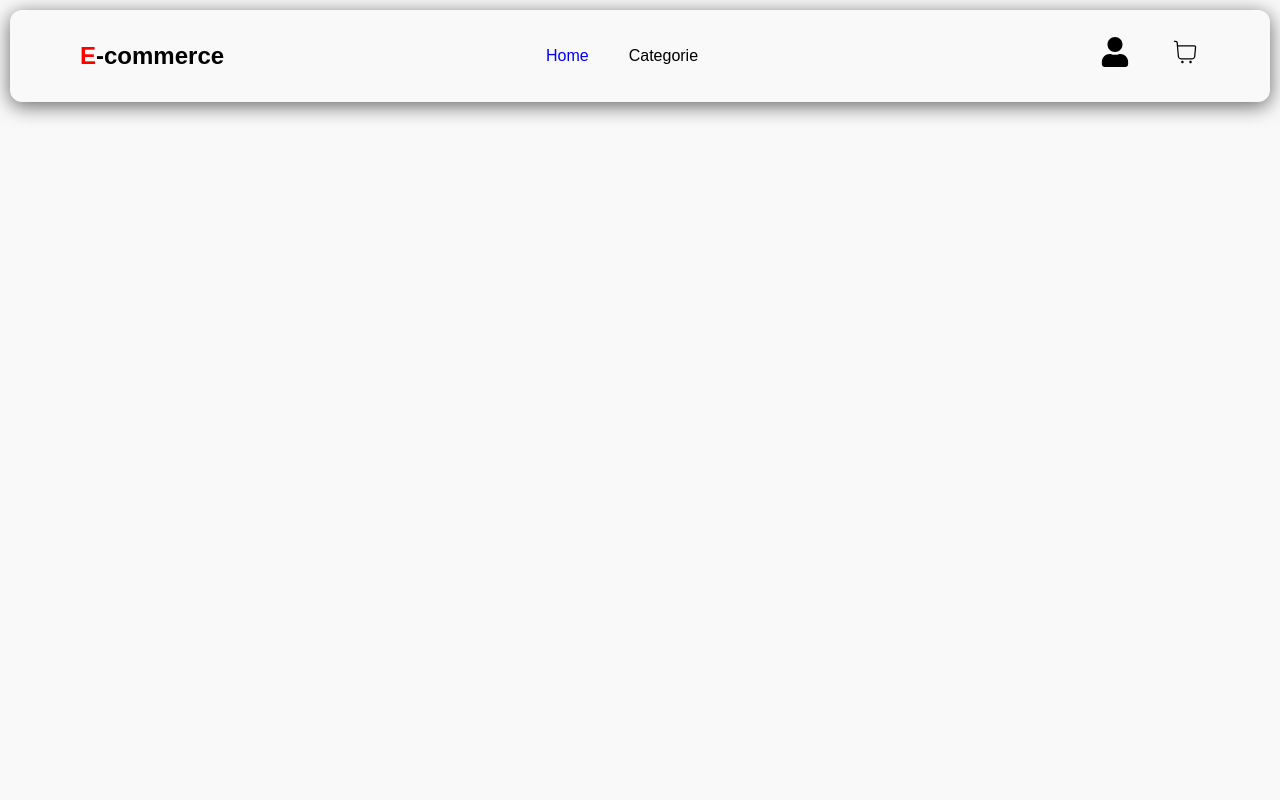
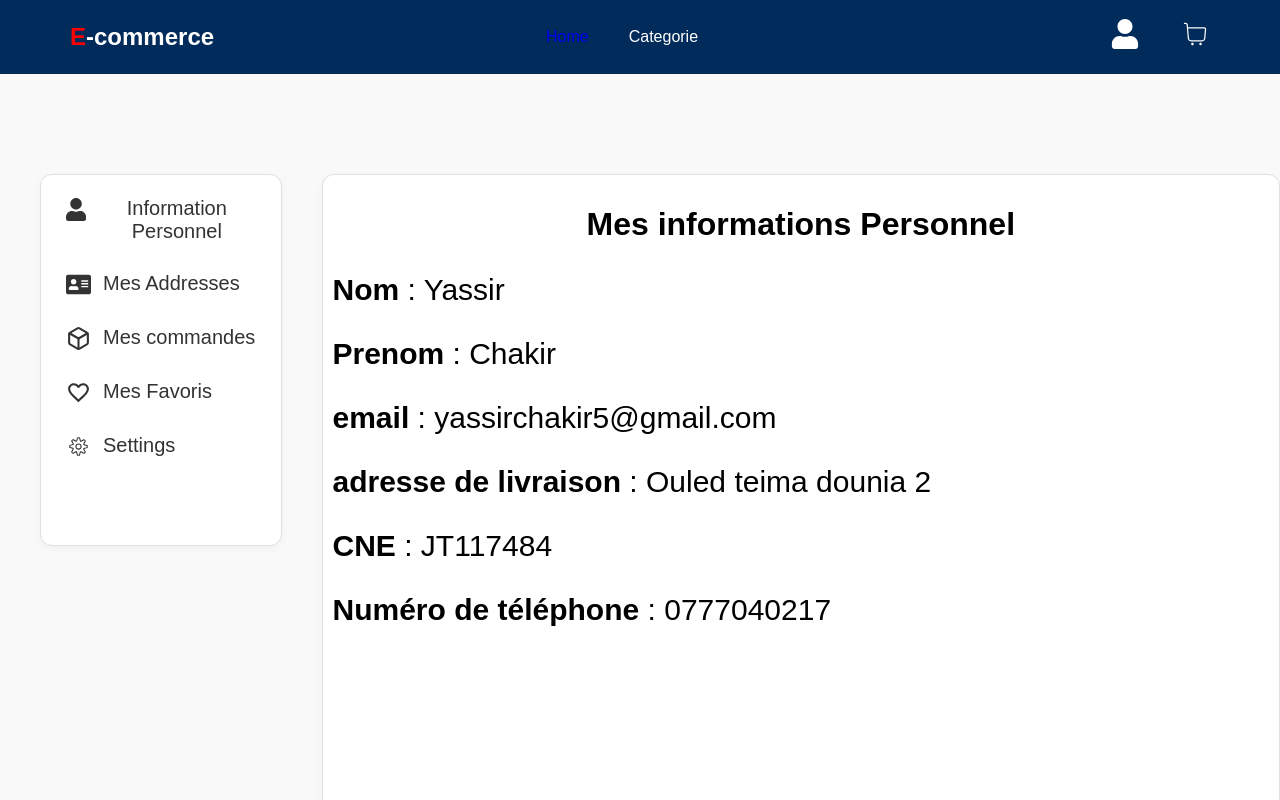
Before and after one commit to yassirchakir5/e-commerce--projet-, a React (Create React App) app: page /infos in a window 1280 px wide. Shown: the top 800 px of the page. Built offline with nearby package versions, Linux system fonts and the light colour scheme.

Commit message:
add profile infos

```diff
--- a/package.json
+++ b/package.json
@@ -10,6 +10,7 @@
     "react": "^19.3.0",
     "react-dom": "^19.3.0",
     "react-icons": "^5.7.0",
+    "react-router-dom": "^7.18.4",
     "react-scripts": "5.0.1",
     "web-vitals": "^2.1.4"
   },
--- a/public/index.html
+++ b/public/index.html
@@ -17,7 +17,9 @@
   </head>
   <body>
     <noscript>You need to enable JavaScript to run this app.</noscript>
+    <div id="d-bar"></div>
     <div id="root"></div>
+
 
   </body>
 </html>
--- a/src/component/Bar.css
+++ b/src/component/Bar.css
@@ -1,11 +1,11 @@
 body{
-    margin: 10px;
+    margin: 0;
     padding: 0;
     font-family: sans-serif;
     background: #f9f9f9;
 }
 
-strong{
+.sb{
     color: red;
 }
 
@@ -20,8 +20,9 @@ strong{
     justify-content: space-between;
     align-items: center;
     padding: 12px 30px;
-    box-shadow: 0 4px 20px rgba(0,0,0,0.6);
-    border-radius: 12px;
+    background: #002B5B;
+    color: white;
+    height: 50px;
 }
 
 .bar-btn{
@@ -31,14 +32,17 @@ strong{
     transition: 0.5s;
 }
 
-.bar-btn:hover{
+.home:hover{
+    color: violet;
+}
+
+.categorie:hover{
     color: violet;
 }
 
 .logo:hover{
     font-size: 28px;
     font-weight: bold;
-    text-shadow: 0 4px 12px rgba(0,0,0,0.15);
 
 }
 
@@ -53,9 +57,10 @@ strong{
     top: 100%;
     position: absolute;
     min-width: 160px;
-    background: antiquewhite;
+    background: white;
     border-radius: 20px;
     text-align: center;
+    color: black;
 }
 
 .dropdown-content a{
@@ -92,10 +97,12 @@ strong{
     right: 0;
     position: absolute;
     min-width: 160px;
-    background: antiquewhite;
+    background: white;
     border-radius: 20px;
     text-align: center;
     width: 230px;
+    color: black;
+    cursor: auto;
 }
 
 
@@ -130,6 +137,10 @@ strong{
     transition: 0.5s ;
 }
 
+.profile-down img{
+    cursor: auto;
+}
+
 .btn-deco:hover{
     background: blue;
     color: red;
--- a/src/component/Bar.js
+++ b/src/component/Bar.js
@@ -2,6 +2,7 @@ import { Component } from "react";
 import './Bar.css';
 import { FaUser } from "react-icons/fa";
 import { CiShoppingCart } from "react-icons/ci";
+
 
 
 class Bar extends Component{
@@ -9,11 +10,11 @@ class Bar extends Component{
     render(){
         return(
             <div className="bar">
-                <h2 className="logo"><strong>E</strong>-commerce</h2>
+                <h2 className="logo"><strong className="sb">E</strong>-commerce</h2>
                 <div className="bar-btn">
-                    <a href="#" className="bar-btn">Home</a>
+                    <a href="/" className="bar-btn home">Home</a>
                     <div className="dropdown">
-                        <a className="dopdownbtn bar-btn">Categorie</a>
+                        <a className="dopdownbtn bar-btn categorie">Categorie</a>
                         <div className="dropdown-content">
                             <h3>Technologie</h3>
                             <a href="#">Phones</a>
@@ -31,8 +32,7 @@ class Bar extends Component{
                         <div className="profile-down">
                             <img src="images/ya.jpeg" className="img-pro"/>
                             <h2>Yassir Chakir</h2>
-                            <a href="#">Information Personnel</a>
-                            <a>errf</a>
+                            <a href="/infos">Information Personnel</a>
                             <button className="btn-deco">Déconnexion</button>
                         </div>
                     </div>
@@ -43,4 +43,5 @@ class Bar extends Component{
         );
     }
 }
+
 export default Bar;
--- /dev/null
+++ b/src/component/infos.css
@@ -0,0 +1,82 @@
+body{
+    font-family: sans-serif;
+}
+
+.card-btns{
+    background-color: #ffffff;
+    border: 1px solid #e0e0e0; /* إطار خفيف */
+    border-radius: 12px; /* الجوانب دايرين */
+    padding: 10px;
+    width: 300px;
+    display: flex;
+    height: 350px;
+    flex-direction: column;
+    gap: 5px; /* المسافة بين الروابط */
+    box-shadow: 0 2px 8px rgba(0, 0, 0, 0.04);
+    margin-top: 100px;
+    margin-left: 40px;
+}
+
+.card-btns button{
+    display: flex;
+    gap: 12px; /* المسافة بين الأيقونة والكلمة */
+    padding: 12px 15px;
+    text-decoration: none;
+    color: #333333;
+     font-size: 20px;
+    font-weight: 500;
+    border-radius: 8px;
+    transition: background-color 0.3s ease, color 0.3s ease;
+    cursor: pointer;
+    border: none;
+    background: transparent;
+}
+.menu-icon{
+    font-size: 18px;
+    color: #666666;
+}
+
+.menu-icon:hover{
+    color: white;
+    background-color: blue;
+}
+.active {
+  background-color: #e8f0fe; /* خلفية زرقاء باردة */
+  color: #1a73e8; /* لون خط أزرق مغلوق */
+  font-weight: 600;
+}
+
+.menu-icon.active .menu-icon{
+    color: #1a73e8;
+}
+
+.settings{
+    font-size: 25px;
+}
+
+.info{
+    display: flex;
+}
+
+.second-card{
+    background-color: #ffffff;
+    border: 1px solid #e0e0e0; /* إطار خفيف */
+    border-radius: 12px; /* الجوانب دايرين */
+    padding: 10px;
+    width: 100%;
+    display: flex;
+    height: 50vh;
+    flex-direction: column;
+    gap: 5px; /* المسافة بين الروابط */
+    box-shadow: 0 2px 8px rgba(0, 0, 0, 0.04);
+    margin-top: 100px;
+    margin-left: 40px;
+    height: 100vh;
+}
+.second-card h1{
+    text-align: center;
+}
+
+.second-card p{
+    font-size: 30px;
+}
--- /dev/null
+++ b/src/component/infos.js
@@ -0,0 +1,70 @@
+import { Component } from "react";
+import { FaUser } from "react-icons/fa";
+import './infos.css';
+import { FaAddressCard } from "react-icons/fa";
+import { MdFavoriteBorder } from "react-icons/md";
+import { CiSettings } from "react-icons/ci";
+import { FiBox } from "react-icons/fi";
+class Infos extends Component{
+    constructor(props){
+        super(props);
+        this.state = {
+            actuelle: "infos"
+        };
+    }
+    change = (a) => {
+        this.setState({
+            actuelle: a
+        });
+    }
+    render(){
+        return(
+            <div>
+                <div className="info">
+                    <div className="card-btns">
+                        <button className="menu-icon active" onClick={() => {this.change("infos")}}><FaUser className="settings"/> Information Personnel</button>
+                        <button className="menu-icon" onClick={() => {this.change("adre")}}> <FaAddressCard className="settings"/> Mes Addresses</button>
+                        <button className="menu-icon" onClick={() => {this.change("commad")}}><FiBox className="settings"/> Mes commandes</button>
+                        <button className="menu-icon" onClick={() => {this.change("favo")}}><MdFavoriteBorder className="settings"/>Mes Favoris</button>
+                        <button className="menu-icon" onClick={() => {this.change("set")}}><CiSettings className="settings" />Settings</button>
+                    </div>
+                    <div className="second-card">
+                        {this.state.actuelle === "infos" && (
+                            <div>
+                                <h1>Mes informations Personnel</h1>
+                                <p><strong>Nom </strong> : Yassir</p>
+                                <p><strong>Prenom </strong> : Chakir</p>
+                                <p><strong>email </strong> : yassirchakir5@gmail.com</p>
+                                <p><strong>adresse de livraison </strong> : Ouled teima dounia 2</p>
+                                <p><strong>CNE </strong> : JT117484</p>
+                                <p><strong>Numéro de téléphone </strong> : 0777040217</p>
+                            </div>
+                        )}
+                        {this.state.actuelle === "adre" && (
+                            <div>
+                                <h1>Mes Addresses</h1>
+                            </div>
+                        )}
+                        {this.state.actuelle === "commad" && (
+                            <div>
+                                <h1>Mes commandes</h1>
+                            </div>
+                        )}
+                        {this.state.actuelle === "favo" && (
+                            <div>
+                                <h1>Mes favoris</h1>
+                            </div>
+                        )}
+                        {this.state.actuelle === "set" && (
+                            <div>
+                                <h1>Settings</h1>
+                            </div>
+                        )}
+                    </div>
+                </div>
+            </div>
+        )
+    }
+}
+
+export default Infos;
--- a/src/index.js
+++ b/src/index.js
@@ -3,13 +3,17 @@ import ReactDOM from 'react-dom/client';
 import './index.css';
 import reportWebVitals from './reportWebVitals';
 import Bar from './component/Bar';
-
+import Infos from './component/infos';
+import { BrowserRouter, Route, Routes } from 'react-router-dom';
 
 const root = ReactDOM.createRoot(document.getElementById('root'));
 root.render(
-  <React.StrictMode>
-    <Bar />
-  </React.StrictMode>
+  <BrowserRouter>
+      <Bar />
+      <Routes>
+        <Route path='/infos' element={<Infos />} />
+      </Routes>
+  </BrowserRouter>
 );
 
 
```
Also changed, not shown: 1 other file (tests, documents, lock files or other folders).
